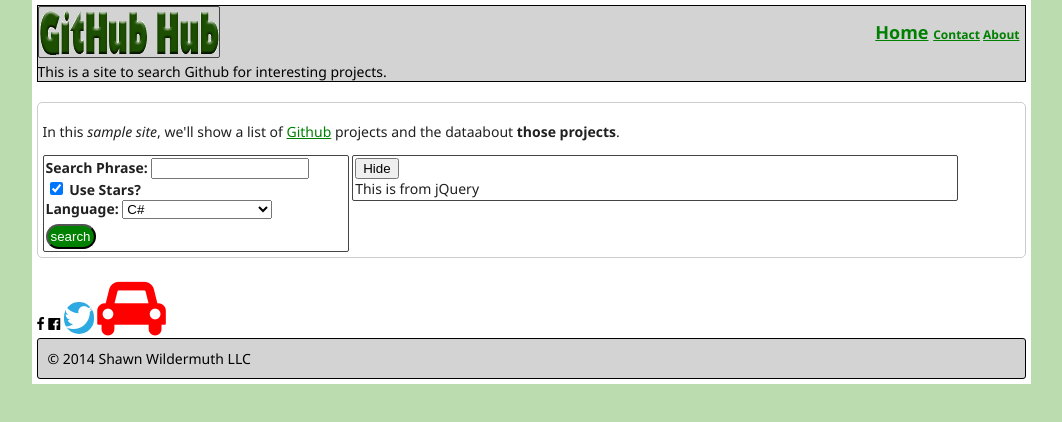
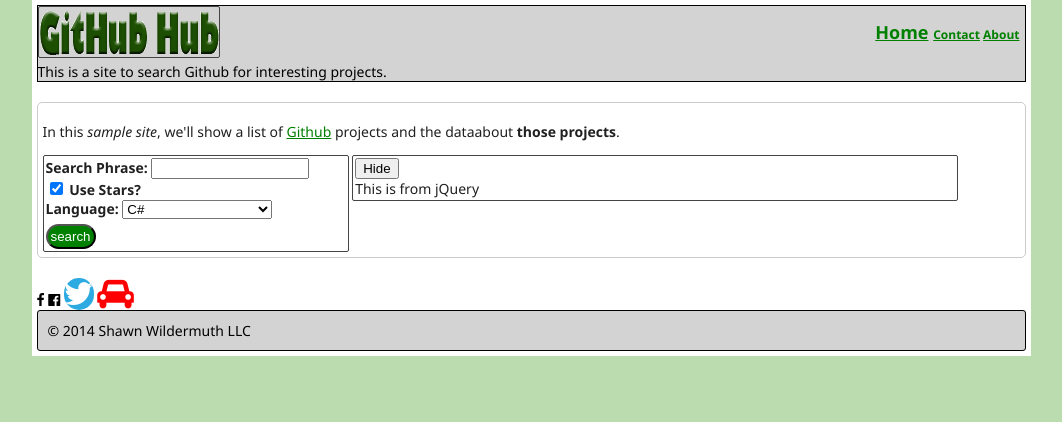
Before and after one commit to seyffu/wild, a plain HTML site: page index.html in a window 1280 px wide. Shown: the whole page, without its empty margins (109-1171 px from the left). Drawn offline with Linux system fonts and the light colour scheme.

Commit message:
Made the font size smaller on line 75

```diff
--- a/index.html
+++ b/index.html
@@ -72,7 +72,7 @@
             background-color: #2daae1;
             border-radius: 25px;
 }"></i>
-      <i class="fa fa-car" style="font-size:60px;color:red;"></i>
+      <i class="fa fa-car" style="font-size:32px;color:red;"></i>
     </div>
     <footer>
       &copy; 2014 Shawn Wildermuth LLC
```
